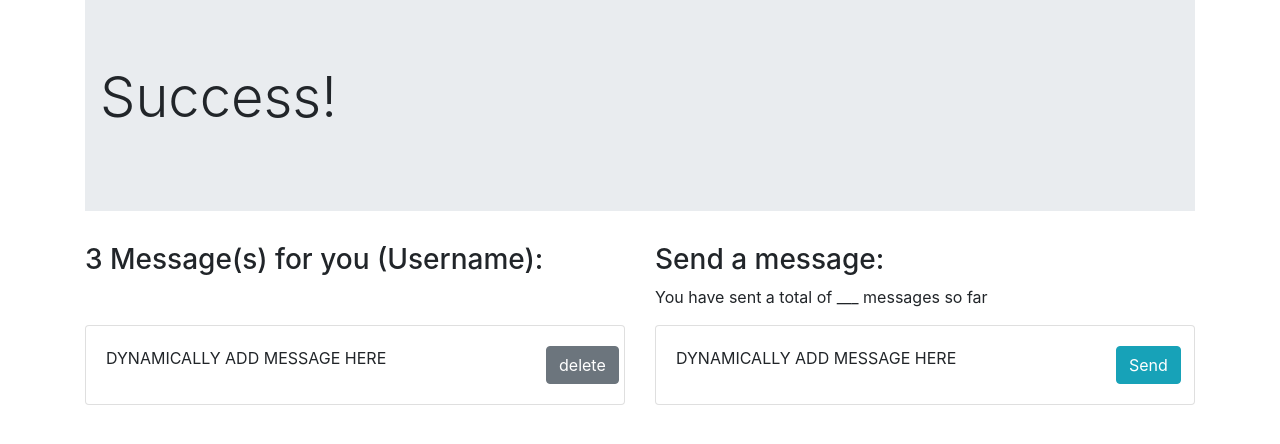
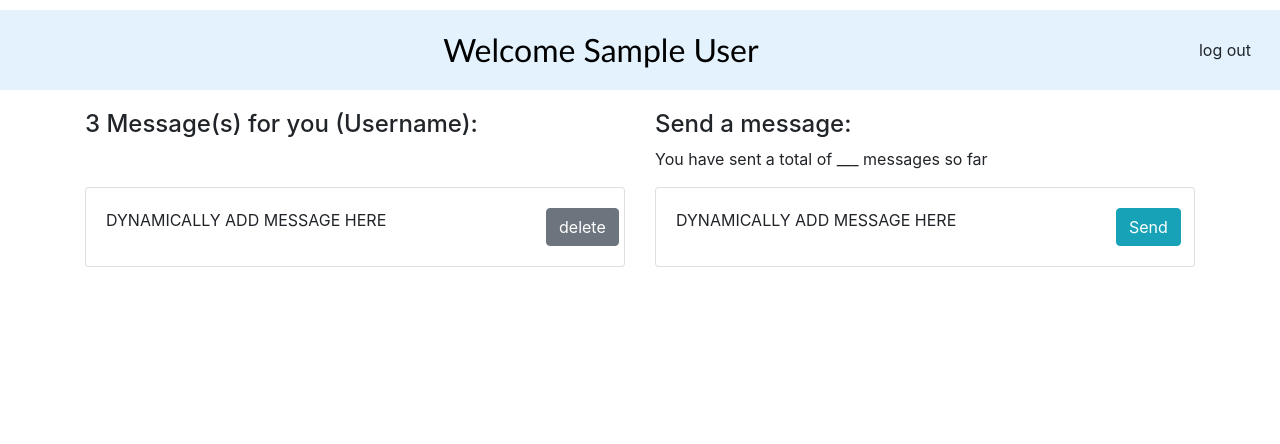
Before and after one commit to elvis-lam/login_registration-1, a Flask app: template templates/messages.html in a window 1280 px wide. Shown: the top 444 px of the page. Run offline with Flask 2, Linux system fonts and the light colour scheme; the template is opened without the code that fills it, so the values that code supplies are empty; the visitor is signed in with stand-in values (Sample User, id 1); some libraries are stand-ins or nearby versions.

Commit message:
added session storage, navbar on messages.html

```diff
--- a/server.py
+++ b/server.py
@@ -29,7 +29,6 @@ def index():
 # ==============================================
 @app.route('/register', methods=['POST'])
 def register():
-    print("USER EMAIL", request.form['new-email'])
 
     # name validation
     # --------------------------------------
@@ -83,8 +82,10 @@ def register():
          }
         mysql.query_db(query, data)
 
-        # return render_template('messages.html')
-        return redirect("/")
+        # session['user_id'] = request.form
+        session['user_name'] = request.form['first_name']
+        print('SESSION:', session)
+        return redirect('/welcome')
 
 
 
@@ -95,24 +96,56 @@ def register():
 def login():
 
     # check if email exists in database
+    # --------------------------------------
     mysql = connectToMySQL('registrationsdb')
     query = "SELECT * FROM users WHERE email = %(email)s;"
     data = { "email" : request.form['login-email'] }
     result = mysql.query_db(query, data)
     if result:
         if bcrypt.check_password_hash(result[0]['password_hash'], request.form['password']):
+
             # if we get True after checking the password, we may put the user id in session
-            session['userid'] = result[0]['id']
+            session['user_id'] = result[0]['id']
+            session['user_name'] = result[0]['first_name']
+            print('SESSION:', session)
+
             # never render on a post, always redirect!
-            return render_template('messages.html')
+            return redirect('/welcome')
 
     # if username & password don't match
-    flash("You could not be logged in", 'login')
-    return redirect("/")
-    # # initiate any flash messages on index.html
-    # # --------------------------------------
-    # if '_flashes' in session.keys():
-    #     return redirect("/")
+    # --------------------------------------
+    else:
+        flash("You could not be logged in", 'login')
+        return redirect("/")
+
+
+
+
+# ===========================================================================
+#          after registering/logging in
+# ===========================================================================
+
+@app.route('/welcome')
+def welcome():
+    print('SESSION:', session)
+    return render_template('messages.html')
+
+
+# ==============================================
+
+
+
+# # CLEAR OUT SESSION WHEN LOG OUT
+# # =======================================
+# @app.route('/reset', methods=['POST'])
+# def resetButton():
+#     return redirect('/destroy_session')
+# # =======================================
+# @app.route('/destroy_session')
+# def destroySession():
+#     session.clear()
+#     return redirect('/')
+
 
 # ==============================================
 # starts the server
--- a/templates/messages.html
+++ b/templates/messages.html
@@ -12,26 +12,50 @@
     <!-- Link to jQuery  -->
     <script src="https://cdnjs.cloudflare.com/ajax/libs/jquery/3.2.1/jquery.min.js"></script>
 
+    <style>
+        #navbar {
+            margin: 10px 0 20px;
+        }
+        #welcome {
+            color: black;
+            /* font-family: "Lucida Console", 'Courier New', Courier, monospace; */
+            font-size: 2rem;
+            font-family: Optima, IrisUPC, sans-serif;
+        }
+    </style>
 </head>
 
 <body>
+
+    <!-- Nav bar  -->
+    <nav id="navbar" class="navbar navbar-dark" style="background-color: #e3f2fd;">
+        <div></div>
+        <!--empty div to center span text-->
+        <span id="welcome" class="navbar-text justify-content-center">
+            Welcome {{ session['user_name'] }}
+        </span>
+        <form class="form-inline justify-content-end">
+            <button class="btn" type="button">log out</button>
+        </form>
+    </nav>
+
     <div class="container">
 
-        <!-- jumbotron  -->
+        <!-- jumbotron
         <div class="jumbotron jumbotron-fluid">
             <div class="container">
-                <h1 class="display-4">Success!</h1>
-                <p class="lead"> </p>
+                <h1 class="display-4">Welcome!</h1>
             </div>
-        </div>
+        </div> -->
+
 
         <!-- headers for each column -->
         <div class="row">
             <div class="col">
-                <h3>3 Message(s) for you (Username):</h3>
+                <h4>3 Message(s) for you (Username):</h4>
             </div>
             <div class="col">
-                <h3>Send a message:</h3>
+                <h4>Send a message:</h4>
 
                 <!-- keep a count of messages sent -->
                 <!-- ------------------------------------------ -->
```
Also changed, not shown: templates/index.html (+3 -4 lines).
